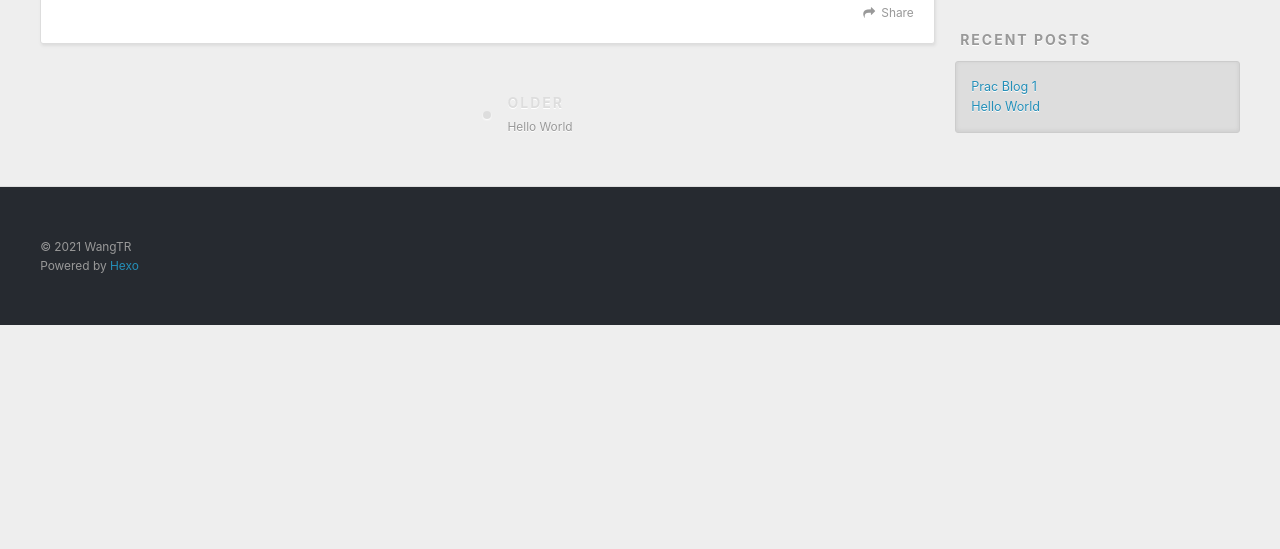
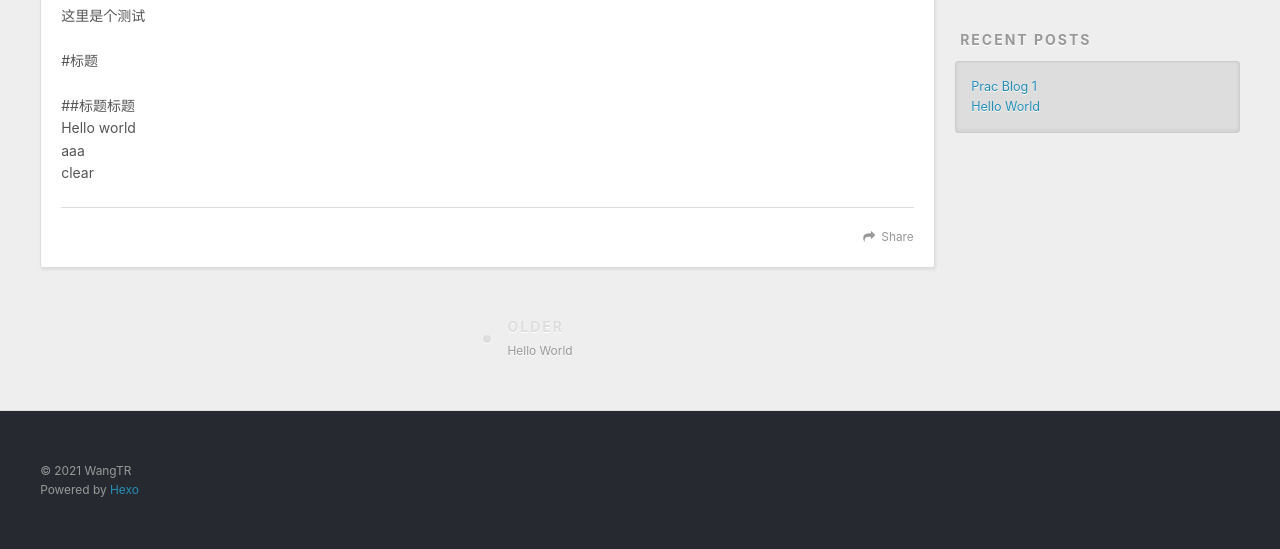
Before and after one commit to 1234wangtr/1234wangtr.github.io, a plain HTML site: page 2021/07/09/Prac-Blog-1/index.html in a window 1280 px wide. Shown: the part 448-997 px from the top of the page. Before the commit the page ends 800 px from the top, so only its background shows below. Drawn offline with nearby package versions, Linux system fonts and the light colour scheme; files that its build step writes are made by us from their sources; files whose address does not match are found by name.

Commit message:
Site updated: 2021-07-09 12:16:46

```diff
--- a/2021/07/09/Prac-Blog-1/index.html
+++ b/2021/07/09/Prac-Blog-1/index.html
@@ -7,13 +7,15 @@
 
   <title>Prac Blog 1 | WangTR&#39;s blog</title>
   <meta name="viewport" content="width=device-width, initial-scale=1, maximum-scale=1">
-  <meta property="og:type" content="article">
+  <meta name="description" content="这里是个测试 #标题 ##标题标题Hello worldaaaclear">
+<meta property="og:type" content="article">
 <meta property="og:title" content="Prac Blog 1">
 <meta property="og:url" content="https://1234wangtr.github.io/blogs/2021/07/09/Prac-Blog-1/index.html">
 <meta property="og:site_name" content="WangTR&#39;s blog">
+<meta property="og:description" content="这里是个测试 #标题 ##标题标题Hello worldaaaclear">
 <meta property="og:locale">
 <meta property="article:published_time" content="2021-07-09T03:13:49.000Z">
-<meta property="article:modified_time" content="2021-07-09T03:13:49.984Z">
+<meta property="article:modified_time" content="2021-07-09T03:16:39.763Z">
 <meta property="article:author" content="WangTR">
 <meta name="twitter:card" content="summary">
 
@@ -86,6 +88,9 @@
 
     <div class="article-entry" itemprop="articleBody">
 
+        <p>这里是个测试</p>
+<p>#标题</p>
+<p>##标题标题<br>Hello world<br>aaa<br>clear</p>
 
 
     </div>
```
Also changed, not shown: index.html (+3 -0 lines).
